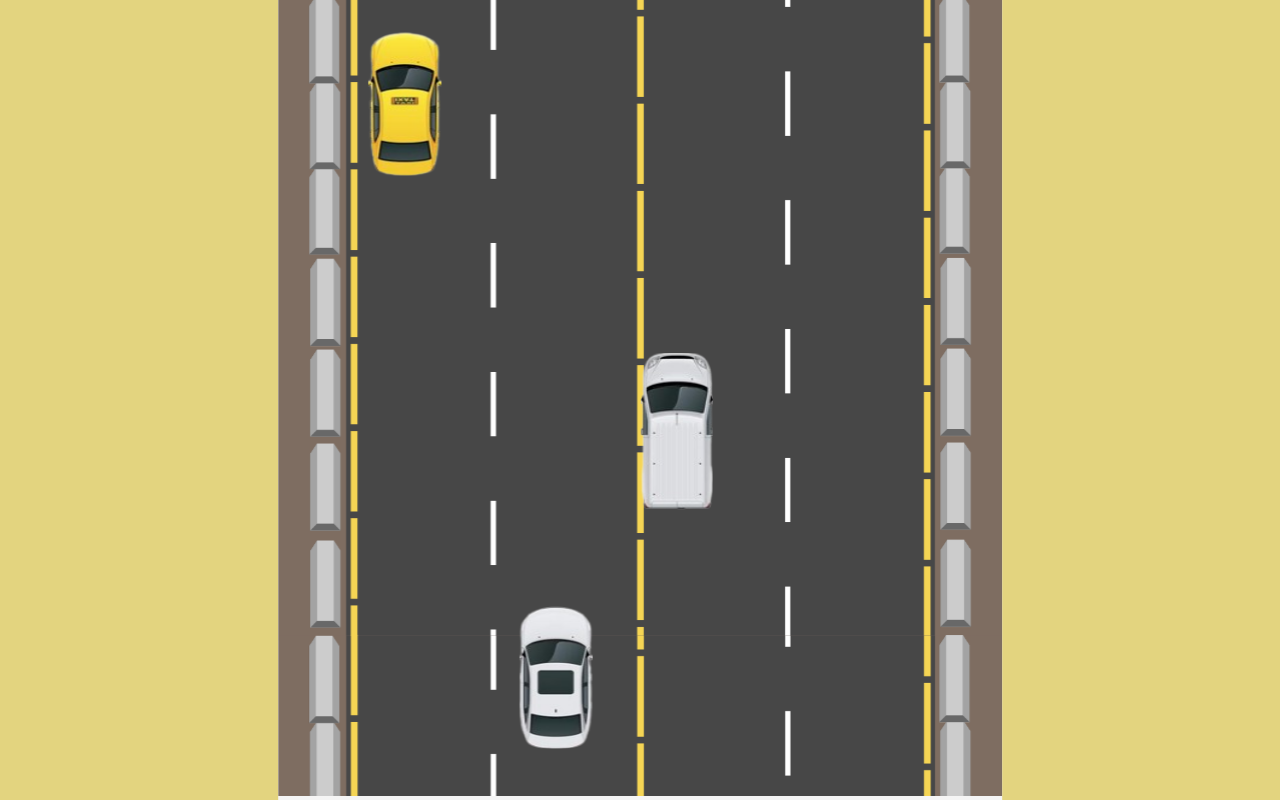
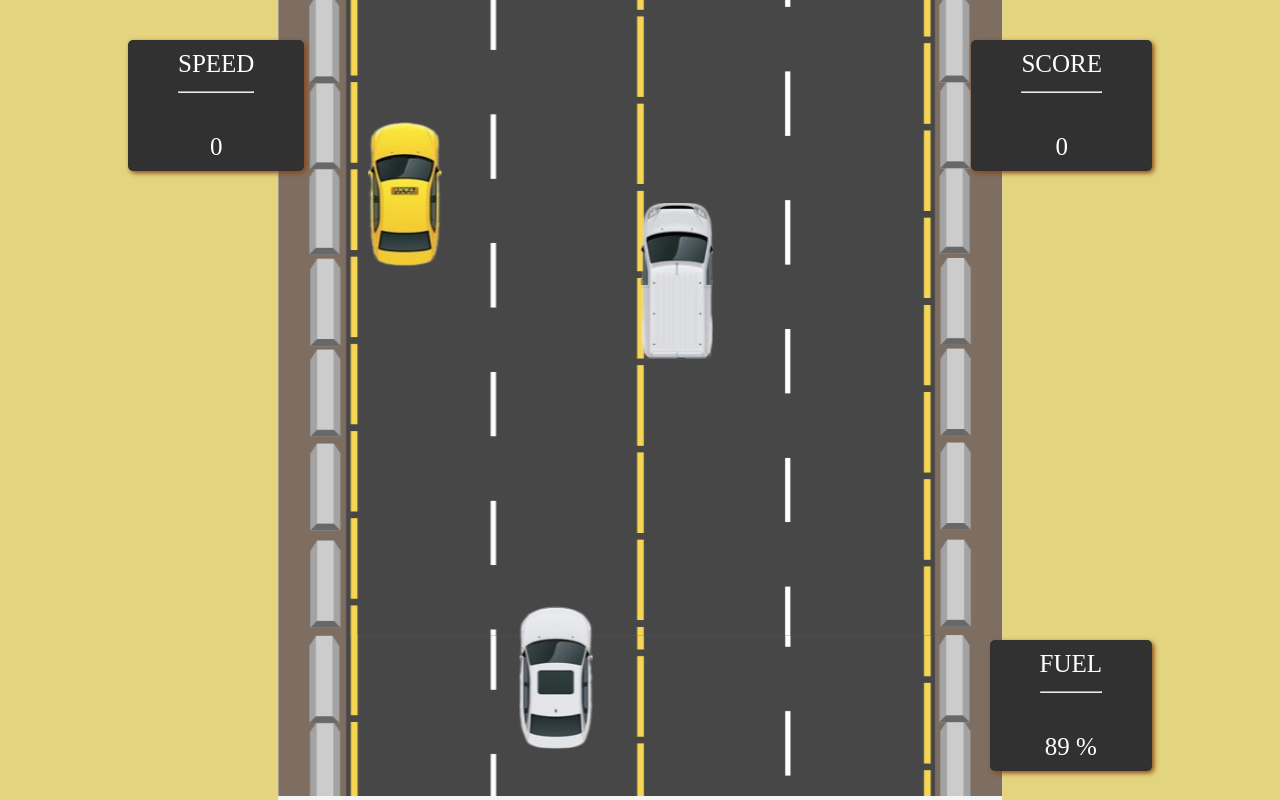
Before and after one commit to Abhijeet1125/CarDrivingGame, a plain HTML site: page index.html in a window 1280 px wide. Drawn offline with Linux system fonts and the light colour scheme.

Commit message:
speed score and fuel features added

```diff
--- a/index.html
+++ b/index.html
@@ -17,7 +17,9 @@
         </canvas>
 
     </div>
-
+    <div id="score" >SCORE<hr><br> <div class="fillscore"> </div></div>
+    <div id="speed" >SPEED <hr><br> <div class="fillspeed"></div></div>
+    <div id="fuel" >FUEL <hr><br> <div class="fillfuel"> </div></div>
     <script src="script.js"></script>
 </body>
 
--- a/script.js
+++ b/script.js
@@ -20,7 +20,10 @@ let imglen = Math.floor((wi / 1080) * 1916)
 let x =  imglen - 5 ;
 
 let speed = 0;
-
+let totalScore = 0 ;
+let fuel = 3000;
+let target = -2*hi  ;
+let round = 0 ;
 
 
 let ordi = [
@@ -39,7 +42,7 @@ let ordi = [
         'hei' : wi / 4.6 ,
         'xx'  : wi / 2,
         'yy' :  hi - wi /4- 10 ,
-        'race': 0.5 ,
+        'race': 1 ,
     },
     {
         'x' : 125,
@@ -50,7 +53,7 @@ let ordi = [
         'hei' : wi / 5 ,
         'xx'  : wi / 4 * 3,
         'yy' :  20 ,
-        'race': 0.5 ,
+        'race': 1.5 ,
     },
     {
         'x' : 15,
@@ -61,7 +64,7 @@ let ordi = [
         'hei' : wi / 5 ,
         'xx'  : wi / 8 ,
         'yy' :  hi / 3 ,
-        'race': 0.5 ,
+        'race': 0.2 ,
     },
     {
         'x' : 243,
@@ -72,7 +75,7 @@ let ordi = [
         'hei' : wi / 5 ,
         'xx'  : wi / 2,
         'yy' :  -hi / 2  ,
-        'race': 0.5 ,
+        'race': 2.5 ,
     },
     {
         'x' : 362,
@@ -94,7 +97,7 @@ let ordi = [
         'hei' : wi / 5 ,
         'xx'  : wi / 3,
         'yy' :  -hi + 10  ,
-        'race': 0.5 ,
+        'race': 0.8 ,
     },
 
 ]
@@ -123,14 +126,28 @@ function checkCollide ( ia ,  ib ){
     return 1 ;
 }
 
+const fillscore = document.querySelector('.fillscore');
+const fillspeed = document.querySelector('.fillspeed');
+const fillfuel = document.querySelector('.fillfuel');
 
+let stopp = 0 ;
 
 function animate() {
     GF ++ ;
+    fuel -=1 ;
+    if ( fuel <=  0 ){ stopp = 1 ; }
+    target += speed;
+    if ( target >= hi ){
+        target = -2*hi * ( round) -10 * hi;
+        fuel = 3000
+        round ++ ;
+    }
     if (x > imglen) { x -= imglen; }
     canvas.clearRect(0, 0, wi, hi);
     canvas.drawImage(back, 0, 0, 1080, 1916, 0, x, wi, imglen);
     canvas.drawImage(back, 0, 0, 1080, 1916, 0, x - imglen, wi, imglen + 2);
+    canvas.fillStyle = "green";
+    canvas.fillRect (leftlimit , target , rightlimit  , 15 );
     canvas.drawImage ( im , 15, 22, 60, 155, ordi[0].xx , ordi[0].yy,ordi[0].wid,ordi[0].hei )
     for ( let  i =  1  ; i <= 6 ; i ++ ){
         canvas.drawImage ( im , ordi[i].x , ordi[i].y,ordi[i].w,ordi[i].h, ordi[i].xx , ordi[i].yy,ordi[i].wid,ordi[i].hei )
@@ -165,10 +182,10 @@ function animate() {
     for ( let i = 1 ; i <=  6 ; i ++){
         if ( checkCollide( i ,  0)){
             if ( ordi[i].yy - ordi[0].yy > 0.9 * ordi[0].hei  ){
-                ordi[i].race = 0.5* speed ;
+                ordi[i].race = 0.7* speed ;
             }
             else {
-                alert ( "game over ");
+                stopp = 1  ;
             }
         }
     }
@@ -176,10 +193,10 @@ function animate() {
     // changing the speed of cars
     if ( GF %  5 == 0  ){
         let toch = Math.floor ( Math.random () * 6 +1 );
-        if ( ordi[toch].race < toch + 4   ){
+        if ( ordi[toch].race < toch + 1   ){
             inc[toch] = 1 ;
         }
-        else if ( ordi[toch].race > 10  ){ inc[toch] = 0 ; }
+        else if ( ordi[toch].race > 8  ){ inc[toch] = 0 ; }
         if ( inc[toch] == 1 ){
             ordi[toch].race += Math.random () * 0.1 ;
         }
@@ -227,9 +244,13 @@ function animate() {
             ordi[lane_change].xx = le ;
         }
     }
-
+    // updating speed and score
+    totalScore += speed /100 ;
+    fillscore.innerHTML = Math.floor( totalScore);
+    fillspeed.innerHTML =  Math.floor(speed * 12) ;
+    fillfuel.innerHTML = `${Math.floor ( fuel / 30 )} %` ;
     x += speed;
-    requestAnimationFrame(animate);
+    if ( stopp == 0 ) {requestAnimationFrame(animate);}
 }
 animate();
 
--- a/style.css
+++ b/style.css
@@ -2,12 +2,13 @@ body{
     background-color: #d8c247b1;
     margin: 0px;
     padding: 0px;
+    position: relative ;
 }
 #playground {
     margin: 0px; padding:  0px;
     height: 100vh;
     background-color: whitesmoke;
-    width: 50vw;
+    width: 100vw;
     position: absolute;
     transform: translate(-50% , -50%);
     top: 50%;
@@ -17,3 +18,42 @@ canvas{
     padding: 0px ;
     margin: 0px;
 }
+#score  {
+    position: absolute;
+    top: 5%;
+    right: 10%;
+    text-align: center;
+    padding: 10px 50px;
+    border: black;
+    background-color: #313131;
+    color:  white ;
+    box-shadow: 2px 2px 5px saddlebrown;
+    border-radius: 5px;
+    font-size: 25px;
+}
+#speed {
+    position: absolute;
+    top: 5%;
+    left: 10%;
+    text-align: center;
+    padding: 10px 50px;
+    border: black;
+    background-color: #313131;
+    color:  white ;
+    box-shadow: 2px 2px 5px saddlebrown;
+    border-radius: 5px;
+    font-size: 25px;
+}
+#fuel {
+    position: absolute;
+    top: 80%;
+    right: 10%;
+    text-align: center;
+    padding: 10px 50px;
+    border: black;
+    background-color: #313131;
+    color:  white ;
+    box-shadow: 2px 2px 5px saddlebrown;
+    border-radius: 5px;
+    font-size: 25px;
+}
```
Also changed, not shown: 1 other file.
